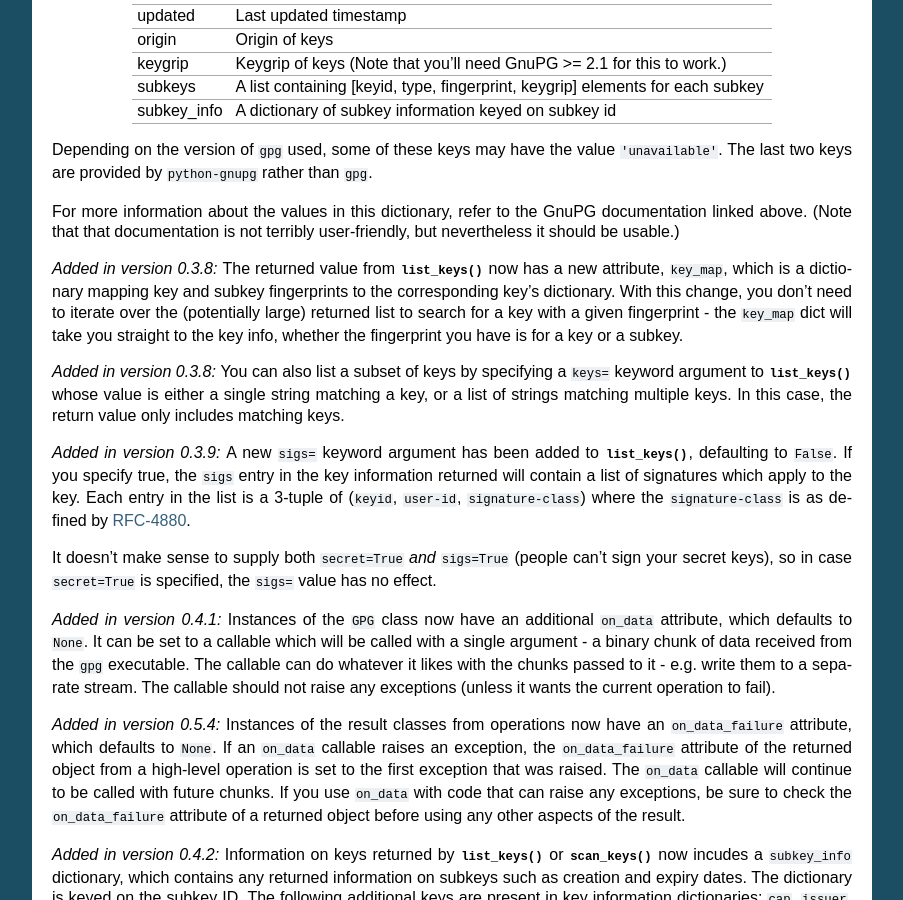
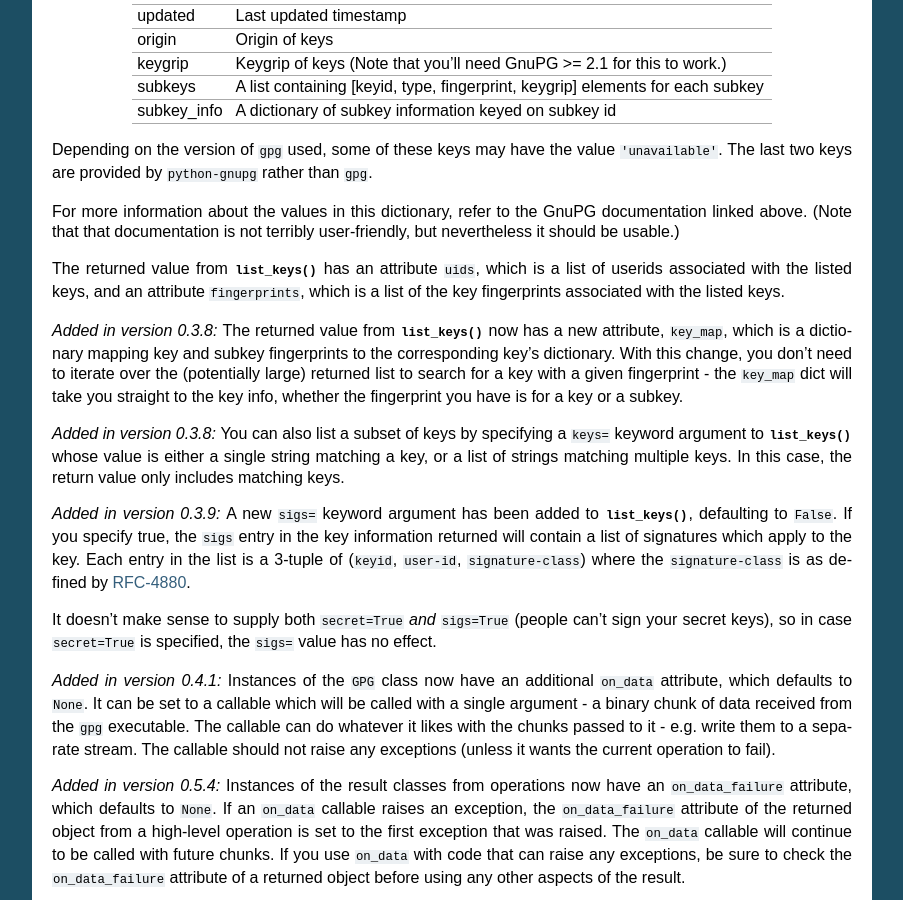
Before and after one commit to vsajip/python-gnupg, a Sphinx documentation site: the page built from docs/index.rst, in a window 1280 px wide and 900 px high, scrolled down 8942 px. Shown: the whole window, without its empty margins (198-1101 px from the left). Built offline with Sphinx 7.4.7, drawn with Linux system fonts in a browser that asks for light colours.

Commit message:
Document some attributes of the result of list_keys().

```diff
--- a/docs/index.rst
+++ b/docs/index.rst
@@ -627,6 +627,10 @@ Depending on the version of ``gpg`` used, some of these keys may have the value
 For more information about the values in this dictionary, refer to the GnuPG
 documentation linked above. (Note that that documentation is not terribly
 user-friendly, but nevertheless it should be usable.)
+
+The returned value from :meth:`~gnupg.GPG.list_keys` has an attribute ``uids``, which is a
+list of userids associated with the listed keys, and an attribute ``fingerprints``, which
+is a list of the key fingerprints associated with the listed keys.
 
 .. versionadded:: 0.3.8
    The returned value from :meth:`~gnupg.GPG.list_keys` now has a new
```
